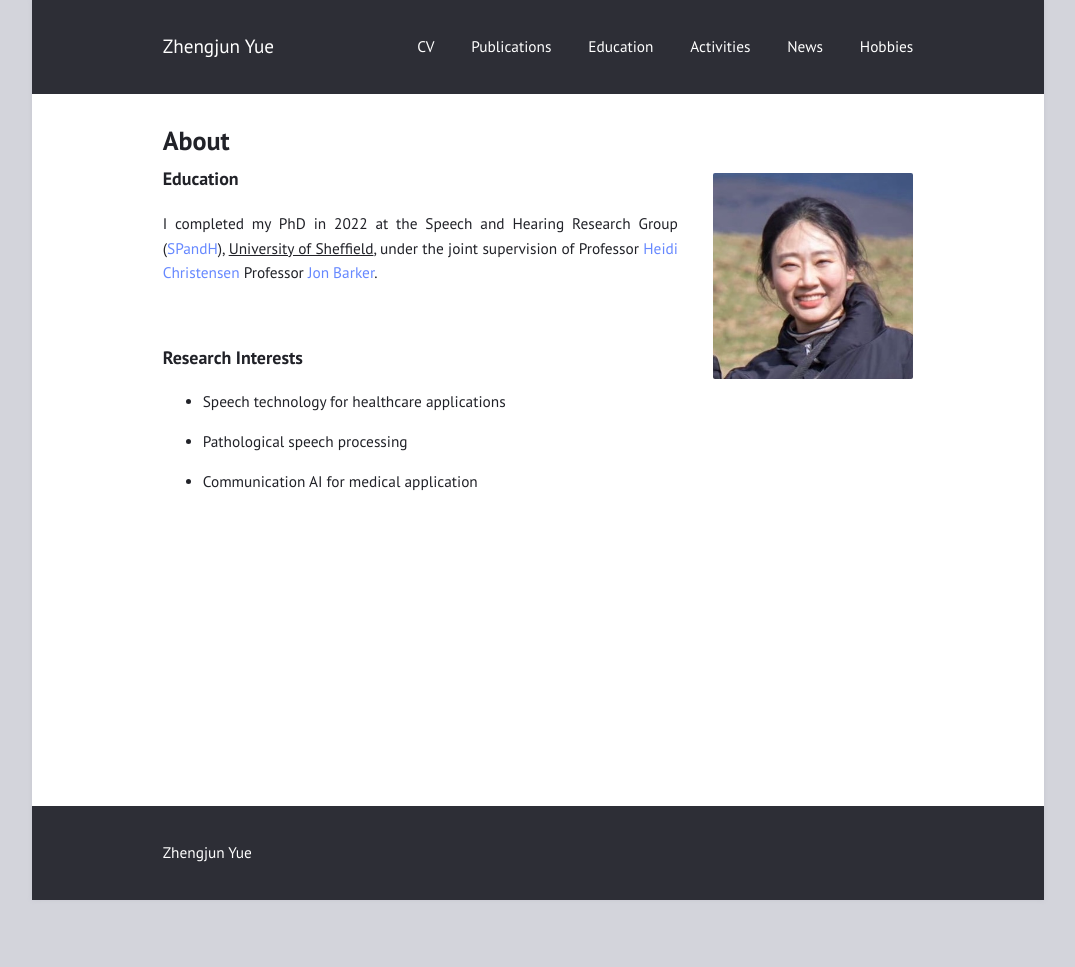
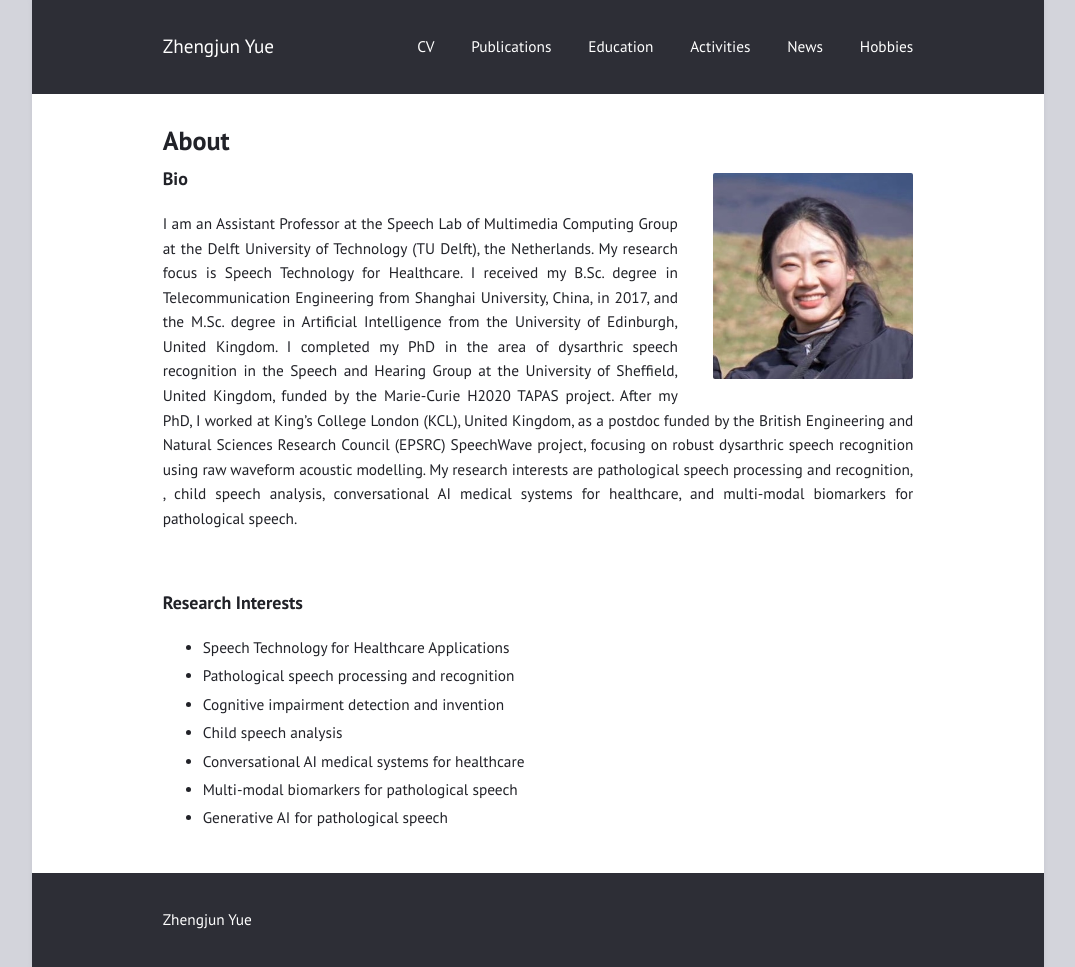
Before and after one commit to zhengjunyue/zhengjunyue.github.io, a Jekyll site: the page built from index.md, in a window 1280 px wide. Shown: the whole page, without its empty margins (102-1177 px from the left). Built offline with Jekyll 4.4.1, drawn with Linux system fonts in a browser that asks for light colours; before the commit the page ends 900 px from its top, so only the background shows below that.

Commit message:
Update index.md

```diff
--- a/index.md
+++ b/index.md
@@ -7,16 +7,19 @@ title: "About"
 </div>
 
 
-### Education ###
-I completed my PhD in 2022 at the Speech and Hearing Research Group ([SPandH](https://www.sheffield.ac.uk/dcs/research/groups/spandh)), <u>University of Sheffield</u>, under the joint supervision of Professor [Heidi Christensen](https://www.sheffield.ac.uk/dcs/people/academic/heidi-christensen/) Professor [Jon Barker](http://staffwww.dcs.shef.ac.uk/people/J.Barker/).
+### Bio ###
+I am an Assistant Professor at the Speech Lab of Multimedia Computing Group at the Delft University of Technology (TU Delft), the Netherlands. My research focus is Speech Technology for Healthcare. I received my B.Sc. degree in Telecommunication Engineering from Shanghai University, China, in 2017, and the M.Sc. degree in Artificial Intelligence from the University of Edinburgh, United Kingdom. I completed my PhD in the area of dysarthric speech recognition in the Speech and Hearing Group at the University of Sheffield, United Kingdom, funded by the Marie-Curie H2020 TAPAS project. After my PhD, I worked at King's College London (KCL), United Kingdom, as a postdoc funded by the British Engineering and Natural Sciences Research Council (EPSRC) SpeechWave project, focusing on robust dysarthric speech recognition using raw waveform acoustic modelling.
+My research interests are pathological speech processing and recognition, , child speech analysis, conversational AI medical systems for healthcare, and multi-modal biomarkers for pathological speech.
 
 <!-- I received my <u>MSc</u> and <u>BSc</u> degrees from the University of Edinburgh (UK) and Shanghai University (China), respectively, with degrees in Artificial Intelligence and Telecommunication Engineering. -->
 
 <br>
 
 ### Research Interests ###
-  * Speech technology for healthcare applications
-
-  * Pathological speech processing
-
-  * Communication AI for medical application
+  * Speech Technology for Healthcare Applications
+  * Pathological speech processing and recognition
+  * Cognitive impairment detection and invention
+  * Child speech analysis
+  * Conversational AI medical systems for healthcare
+  * Multi-modal biomarkers for pathological speech
+  * Generative AI for pathological speech
```
